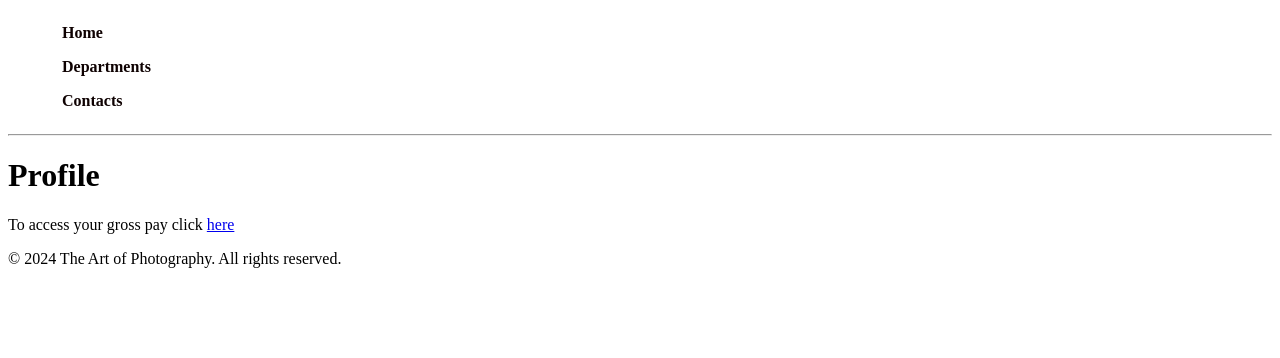
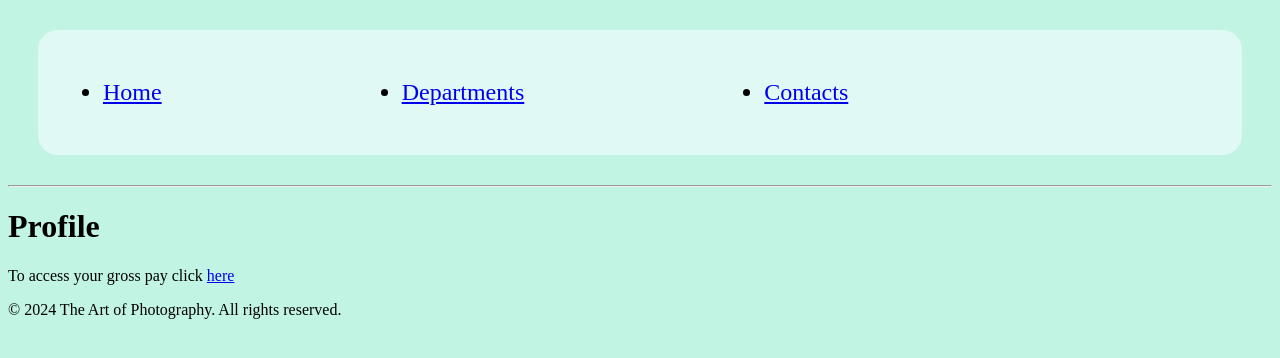
Before and after one commit to stacymuthonikamau-code/Final-Project, a plain HTML site: page Html/settings.html in a window 1280 px wide. Drawn offline with Linux system fonts and the light colour scheme.

Commit message:
added style to settings.html on settings.css

```diff
--- a/Html/settings.html
+++ b/Html/settings.html
@@ -8,7 +8,7 @@
 </head>
 <body>
      <nav>
-        <ul>
+        <ul id="ul1">
             <li><a href="index.html">Home</a></li>
             <li><a href="departments.html">Departments</a></li>
             <li><a href="contact.html">Contacts</a></li>
--- a/css/settings.css
+++ b/css/settings.css
@@ -1,20 +1,21 @@
-nav ul li{
-    list-style-type: none;
+nav{
+    background-color: rgb(224, 249, 244);
+    padding: 25px;
+    border-radius: 20px;
+    margin: 30px;
+
 }
 
-nav ul li a{
-    text-decoration: none;
-    color: rgb(14, 1, 1);
-    display :flex;
-    font-weight: bold;
-    padding: 8px 14px;
-    border-radius: 6px;
-    transition: all 0.3s ease;
+body{
+    background-color: rgba(30, 218, 155, 0.27);
+
 }
 
-nav ul li a:hover{
-    background-color: rgba(52, 51, 51, 0.27);
-    color: white;
-    transform: scale(1.05);
-    cursor: pointer;
+#ul1{
+    display: flex;
+    gap: 240px;
+    font-size: x-large;
+
+
+
 }
```
